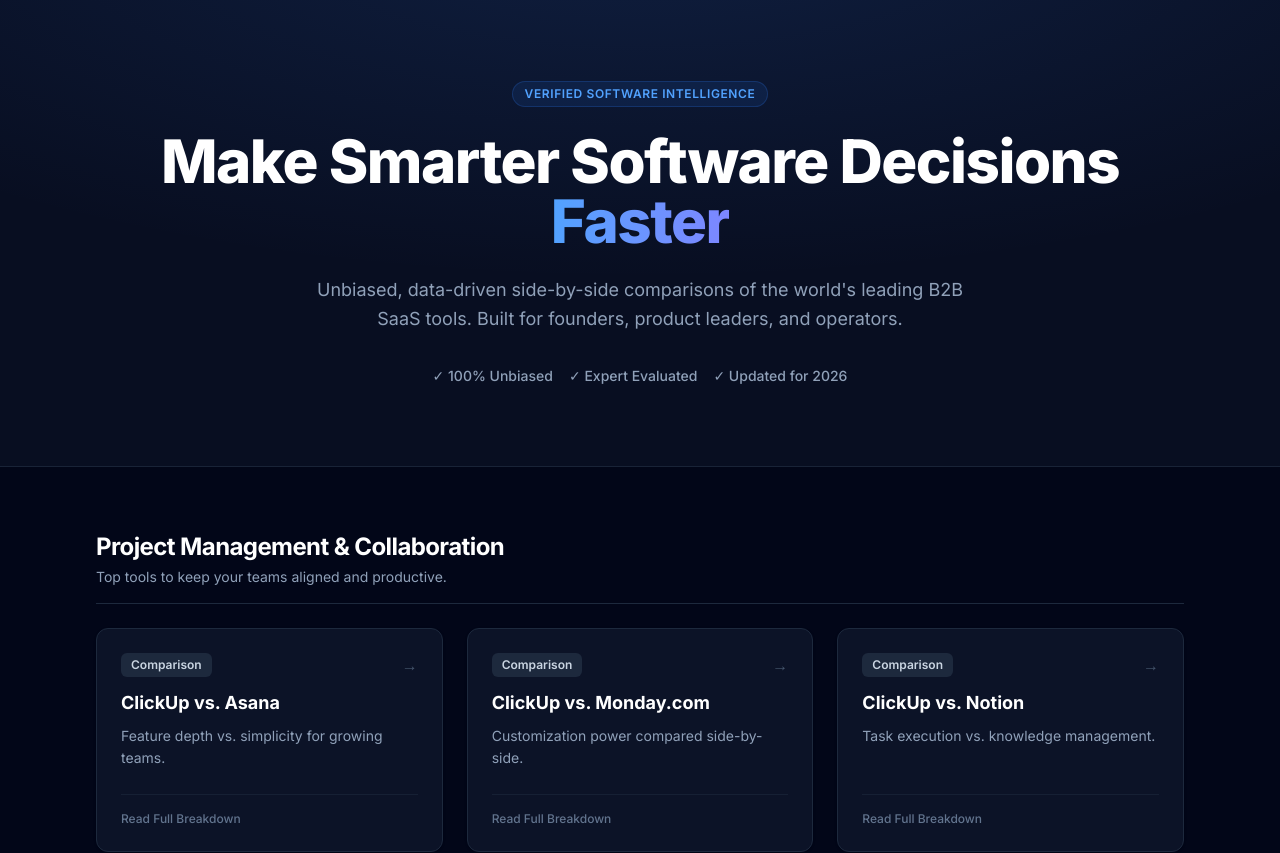
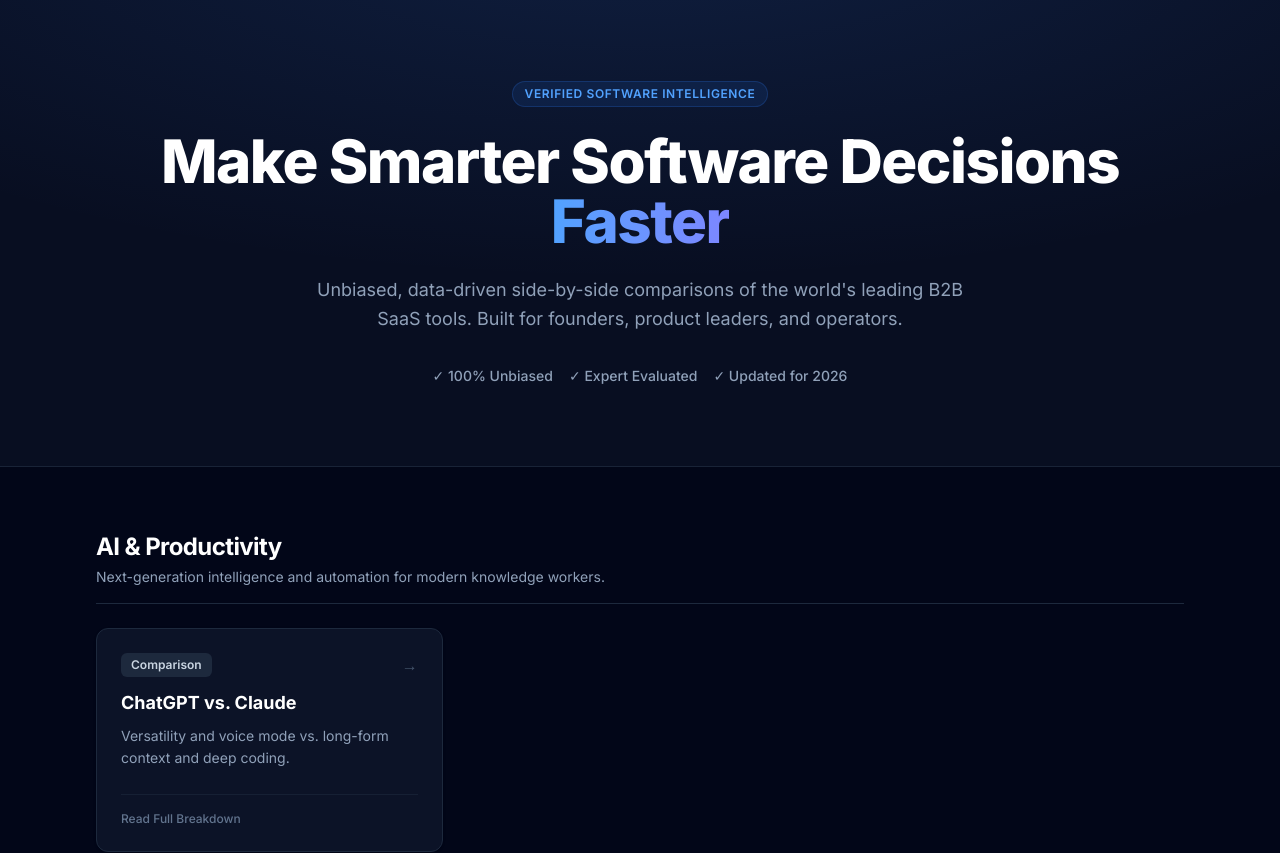
Before and after one commit to nguyenquocthieu231218-afk/b2b-hub, a Next.js app: page / in a window 1280 px wide. Shown: the top 853 px of the page. Built offline with nearby package versions, Linux system fonts and the light colour scheme.

Commit message:
Update category descriptions for clarity

```diff
--- a/app/page.tsx
+++ b/app/page.tsx
@@ -3,9 +3,17 @@
 // Danh sách các bài viết so sánh được nhóm theo danh mục chuẩn phong cách SaaS US/EU
 const CATEGORIES = [
   {
+    name: 'AI & Productivity',
+    description: 'Next-generation intelligence and automation for modern knowledge workers.',
+    comparisons: [
+      { slug: 'chatgpt-vs-claude', title: 'ChatGPT vs. Claude', desc: 'Versatility and voice mode vs. long-form context and deep coding.' },
+    ],
+  },
+  {
     name: 'Project Management & Collaboration',
-    description: 'Top tools to keep your teams aligned and productive.',
+    description: 'Top tools to keep your engineering and product teams aligned and productive.',
     comparisons: [
+      { slug: 'linear-vs-jira', title: 'Linear vs. Jira', desc: 'Blazing-fast startup velocity vs. enterprise agile scale.' },
       { slug: 'clickup-vs-asana', title: 'ClickUp vs. Asana', desc: 'Feature depth vs. simplicity for growing teams.' },
       { slug: 'clickup-vs-monday', title: 'ClickUp vs. Monday.com', desc: 'Customization power compared side-by-side.' },
       { slug: 'clickup-vs-notion', title: 'ClickUp vs. Notion', desc: 'Task execution vs. knowledge management.' },
```
